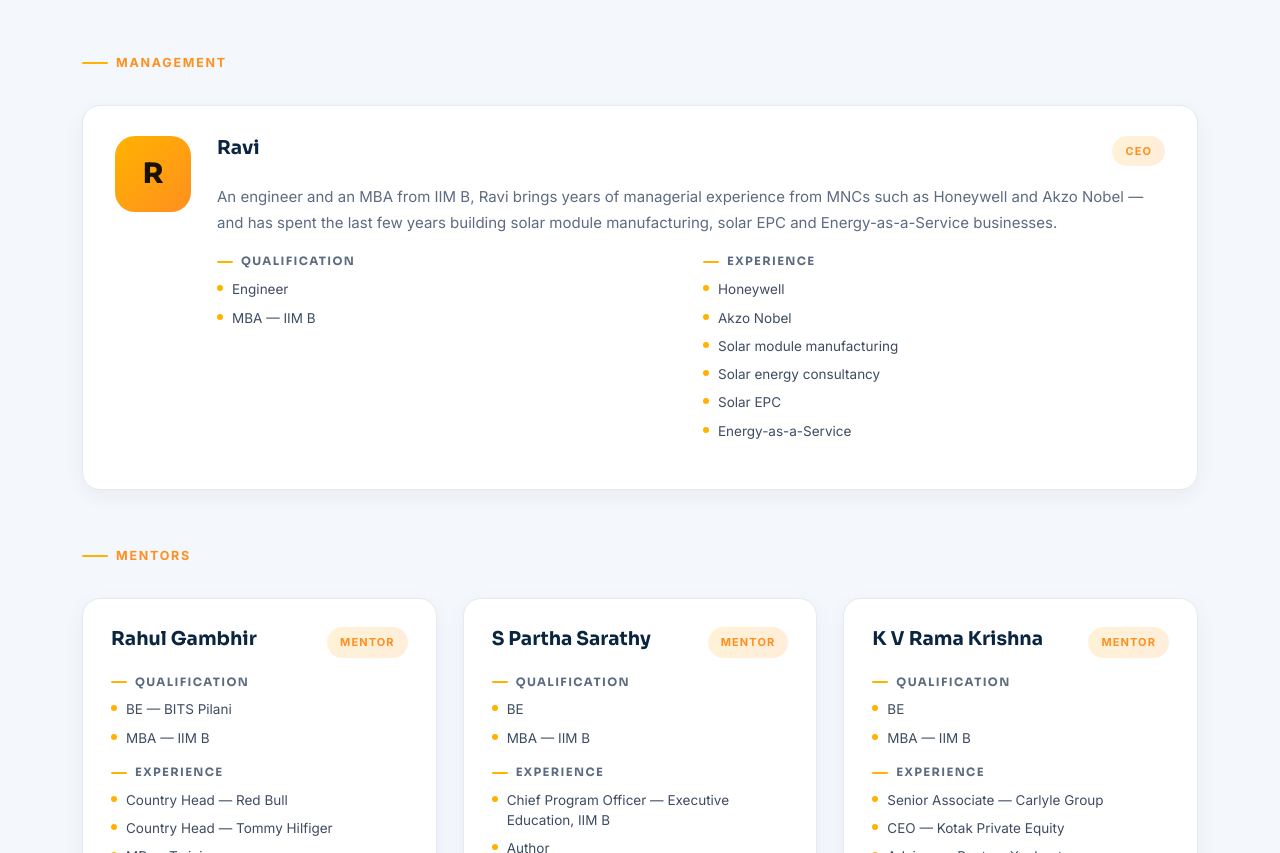
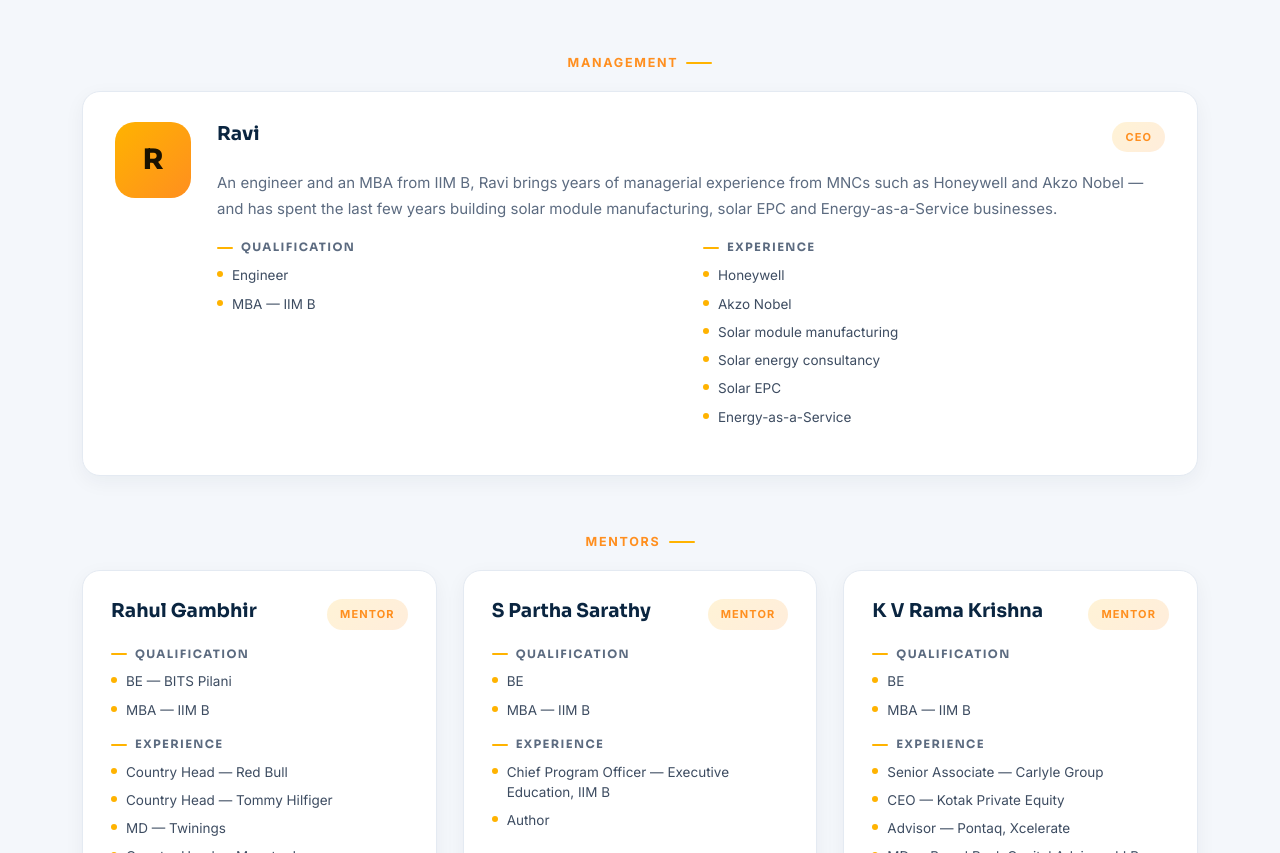
Before and after one commit to Humidorian/aeterna-energy-site, a plain HTML site: page index.html in a window 1280 px wide. Shown: the part 4621-5474 px from the top of the page. Drawn offline with Linux system fonts and the light colour scheme.

Commit message:
made the section headers centered

```diff
--- a/index.html
+++ b/index.html
@@ -213,6 +213,9 @@ table.cmp .yes{color:var(--amber);font-weight:700}
 .mentor-link svg{flex:none}
 .leadership{background:var(--bg-soft)}
 .group-label{margin-top:56px}
+.group-label{display:flex;justify-content:center;text-align:center}
+.group-label::before{display:none}
+.group-label::after{content:"";width:26px;height:2px;background:var(--amber);border-radius:2px}
 .leadership .mgmt-card,.leadership .mentor-grid{margin-top:18px}
 .mgmt-card{background:#fff;border:1px solid var(--line);border-radius:var(--radius);padding:30px 32px;box-shadow:0 6px 20px rgba(10,37,64,.05);display:grid;grid-template-columns:auto 1fr;gap:26px;align-items:start}
 .mgmt-avatar{width:76px;height:76px;border-radius:20px;background:linear-gradient(135deg,var(--amber),var(--amber-2));color:#1a1200;font-family:'Sora',sans-serif;font-weight:800;font-size:28px;display:grid;place-items:center;flex:none}
```
